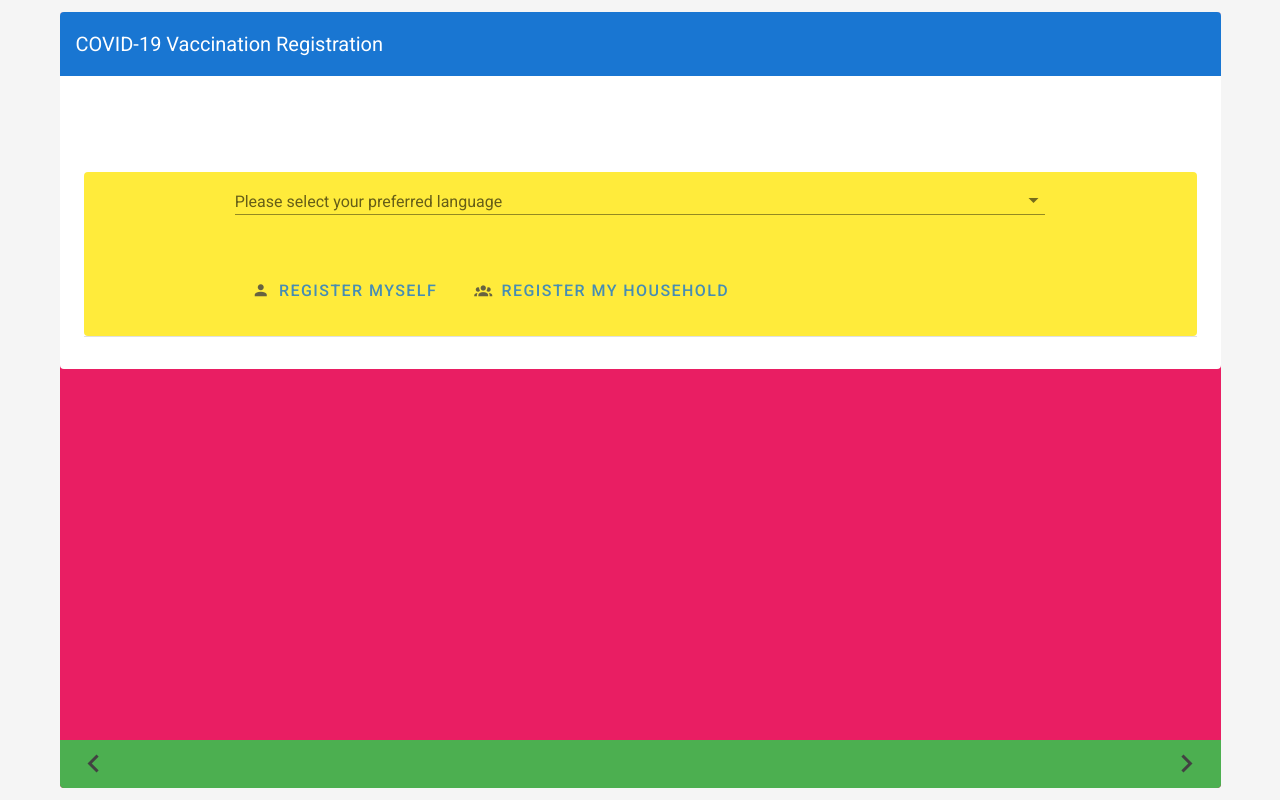
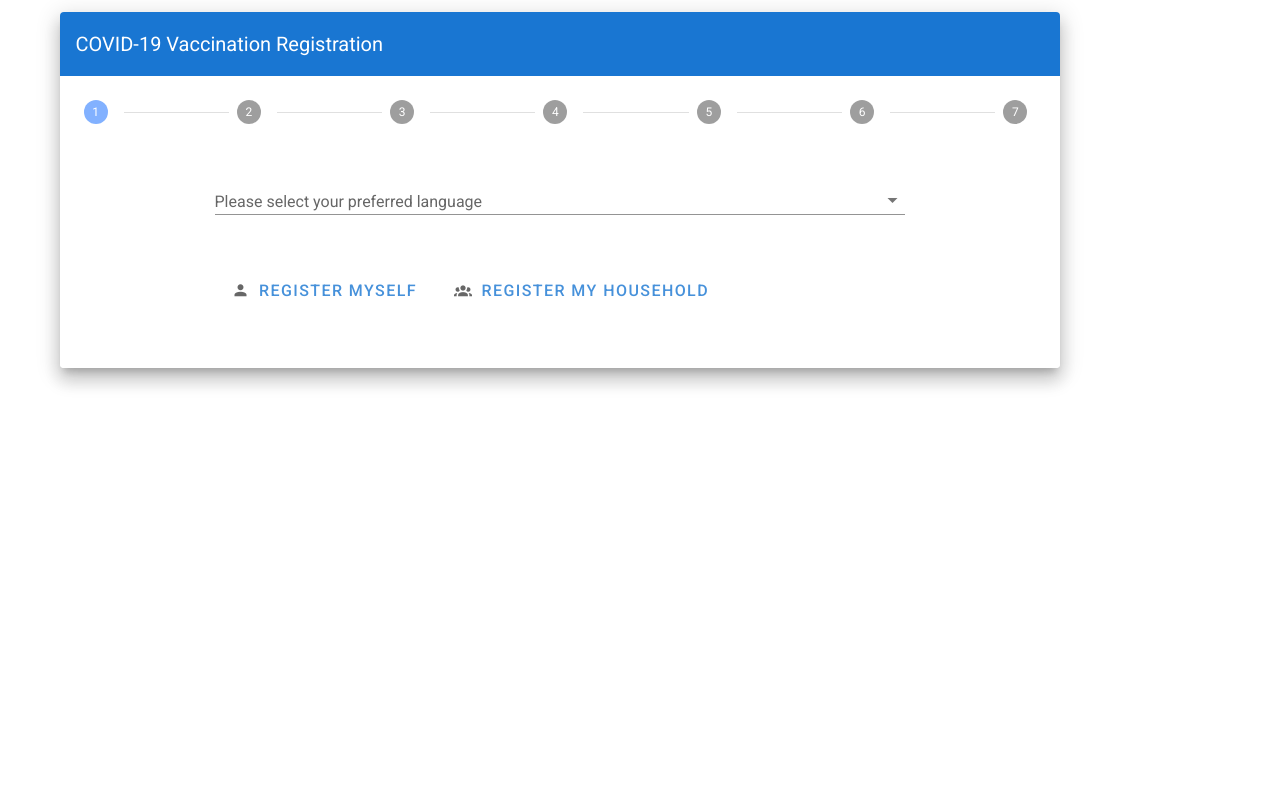
Before and after one commit to david-fraley/MassVaccinationSystem, a Vue app in the folder PatientRegistrationApp/: page / in a window 1280 px wide. Built offline with nearby package versions, Linux system fonts and the light colour scheme.

Commit message:
Revert "Check in the work-in-progress"
This reverts commit ce5bf0ee6994375aa4835be3bcaf2e4fb5b424ba.

```diff
--- a/PatientRegistrationApp/src/App.vue
+++ b/PatientRegistrationApp/src/App.vue
@@ -1,9 +1,8 @@
 <template>
-  <v-app id="Patient-registration" style="background: #F5F5F5">
+  <v-app id="Patient-registration">
     <v-main>
-		<v-container fill-height>
-			<v-layout justify-center align-center>
-				<v-card flat height="100%" width="100%" class="d-flex flex-column" color="pink">
+		<v-container>
+			<v-card class="elevation-12" min-width="400" max-width="1000">
 				<v-stepper v-model="page" class="elevation-0">
 					<v-toolbar flat color="primary" dark>
 						<!-- We could make the following toolbar dynamic, but for now I just have one title (defined at the end of this file)-->
@@ -11,7 +10,6 @@
 					</v-toolbar>
 					<!-- v-stepper-header is the progress bar along the top of the page -->
 					<v-stepper-header class="elevation-0">
-							<template v-if="isSinglePatientRegistration() || isHouseholdRegistration()">
 						<template v-for="n in getNumberOfSteps()">
 							<v-stepper-step
 								:key="`${n}-step`"
@@ -26,19 +24,17 @@
 								:key="n"
 							></v-divider>
 						</template>
-							</template>
 					</v-stepper-header>
+
 
 					<!--The v-stepper-items holds all of the "page" content we will swap in an out based on the navigation-->
 					<v-stepper-items>
 						<!-- Greeting Page -->
 						<v-stepper-content step="1">
-								<v-card flat color="yellow">
+							<v-card flat>
 								<!--listen for changes in the button selections-->
 								<GreetingPage @singleRegistration="setSinglePatientRegistration()" @householdRegistration="setHouseholdRegistration()"/>
 							</v-card>
-								<v-spacer></v-spacer>
-								<v-divider></v-divider>
 							<v-card-actions>
 								<v-spacer></v-spacer>
 								<!--Logic to check for single patient registration path -->
@@ -254,17 +250,7 @@
 						</template>
 					</v-stepper-items>
 				</v-stepper>
-					<v-footer absolute color="green">
-						<v-icon large color="secondary" @click="goToPreviousPage()">
-											mdi-chevron-left
-										</v-icon>
-										<v-spacer></v-spacer>
-										<v-icon large color="secondary" @click="submit()">
-											mdi-chevron-right
-										</v-icon>
-						</v-footer>
 			</v-card>
-			</v-layout>
 		</v-container>
 	</v-main>
   </v-app>
```
Lines whose indentation alone changed are shown as unchanged.
